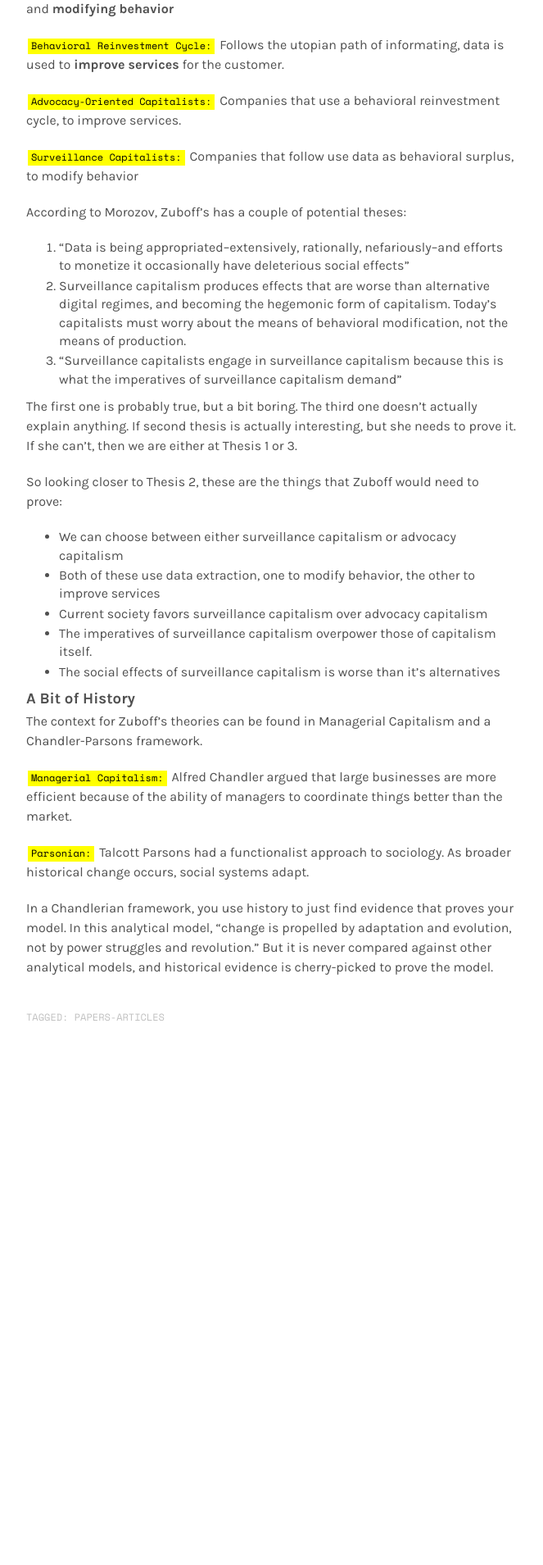
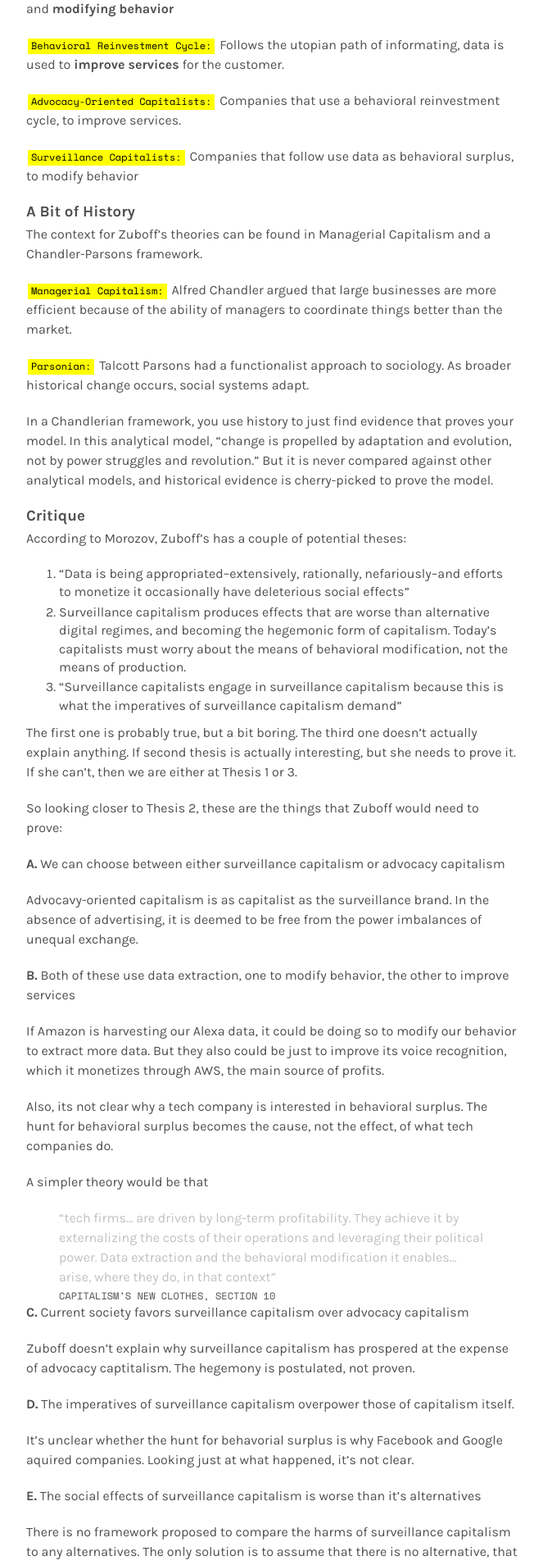
Before and after one commit to andoncemore/notes-blog, a Jekyll site: the page built from _posts/2019-04-27-capitalismsnewclothes.md, in a window 1280 px wide. Shown: the part 558-2467 px from the top of the page at 82% size, without its empty margins (128-791 px from the left). Built offline with Jekyll 4.4.1, drawn with Linux system fonts in a browser that asks for light colours; some of the changed text lies outside the part shown.

Commit message:
new post today

```diff
--- a/_posts/2019-04-27-capitalismsnewclothes.md
+++ b/_posts/2019-04-27-capitalismsnewclothes.md
@@ -26,6 +26,17 @@ In this new book, Zuboff follows this distinction with a new idea of advocacy-or
 
 `Surveillance Capitalists:` Companies that follow use data as behavioral surplus, to modify behavior
 
+### A Bit of History
+The context for Zuboff's theories can be found in Managerial Capitalism and a Chandler-Parsons framework.
+
+`Managerial Capitalism:` Alfred Chandler argued that large businesses are more efficient because of the ability of managers to coordinate things better than the market.
+
+`Parsonian:` Talcott Parsons had a functionalist approach to sociology. As broader historical change occurs, social systems adapt.
+
+In a Chandlerian framework, you use history to just find evidence that proves your model. In this analytical model, "change is propelled by adaptation and evolution, not by power struggles and revolution." But it is never compared against other analytical models, and historical evidence is cherry-picked to prove the model.
+
+### Critique
+
 According to Morozov, Zuboff's has a couple of potential theses:
 1. "Data is being appropriated--extensively, rationally, nefariously--and efforts to monetize it occasionally have deleterious social effects"
 2. Surveillance capitalism produces effects that are worse than alternative digital regimes, and becoming the hegemonic form of capitalism. Today's capitalists must worry about the means of behavioral modification, not the means of production.
@@ -34,17 +45,44 @@ According to Morozov, Zuboff's has a couple of potential theses:
 The first one is probably true, but a bit boring. The third one doesn't actually explain anything. If second thesis is actually interesting, but she needs to prove it. If she can't, then we are either at Thesis 1 or 3.
 
 So looking closer to Thesis 2, these are the things that Zuboff would need to prove:
-* We can choose between either surveillance capitalism or advocacy capitalism
-* Both of these use data extraction, one to modify behavior, the other to improve services
-* Current society favors surveillance capitalism over advocacy capitalism
-* The imperatives of surveillance capitalism overpower those of capitalism itself.
-* The social effects of surveillance capitalism is worse than it's alternatives
 
-### A Bit of History
-The context for Zuboff's theories can be found in Managerial Capitalism and a Chandler-Parsons framework.
+**A.** We can choose between either surveillance capitalism or advocacy capitalism
 
-`Managerial Capitalism:` Alfred Chandler argued that large businesses are more efficient because of the ability of managers to coordinate things better than the market.
+Advocavy-oriented capitalism is as capitalist as the surveillance brand. In the absence of advertising, it is deemed to be free from the power imbalances of unequal exchange.
 
-`Parsonian:` Talcott Parsons had a functionalist approach to sociology. As broader historical change occurs, social systems adapt.
+**B.** Both of these use data extraction, one to modify behavior, the other to improve services
 
-In a Chandlerian framework, you use history to just find evidence that proves your model. In this analytical model, "change is propelled by adaptation and evolution, not by power struggles and revolution." But it is never compared against other analytical models, and historical evidence is cherry-picked to prove the model.
+If Amazon is harvesting our Alexa data, it could be doing so to modify our behavior to extract more data. But they also could be just to improve its voice recognition, which it monetizes through AWS, the main source of profits.
+
+Also, its not clear why a tech company is interested in behavioral surplus. The hunt for behavioral surplus becomes the cause, not the effect, of what tech companies do.
+
+A simpler theory would be that
+> "tech firms... are driven by long-term profitability. They achieve it by externalizing the costs of their operations and leveraging their political power. Data extraction and the behavioral modification it enables...arise, where they do, in that context"
+#### Capitalism's New Clothes, Section 10
+
+**C.** Current society favors surveillance capitalism over advocacy capitalism
+
+Zuboff doesn't explain why surveillance capitalism has prospered at the expense of advocacy captitalism. The hegemony is postulated, not proven.
+
+**D.** The imperatives of surveillance capitalism overpower those of capitalism itself.
+
+It's unclear whether the hunt for behavorial surplus is why Facebook and Google aquired companies. Looking just at what happened, it's not clear.
+
+**E.** The social effects of surveillance capitalism is worse than it's alternatives
+
+There is no framework proposed to compare the harms of surveillance capitalism to any alternatives. The only solution is to assume that there is no alternative, that surveillance capitalism is hegemoic.
+
+### Critique of Academic Scholarship
+
+[Evaluating Scholorship, or why I won't be teaching Shoshana Zuboffs The Age of Surveillance Capitalism ](https://blaynehaggart.wordpress.com/2019/02/15/evaluating-scholarship-or-why-i-wont-be-teaching-shoshana-zuboffs-the-age-of-surveillance-capitalism/)
+
+The points in this article will be useful to keep in mind when I'm writing academic papers.
+
+1. Exxagerated claims to novelty:
+There is **always** a precendent.
+2. Absence of relavent literatures:
+"Scholarship is a conversation, so who are you responding to? How do you relate to their work?"
+3. Unclear framework:
+Zuboff does not show her work. Morozov's review is mostly spent puzzling out her analytical framework.
+4. Use of hyperbole:
+One's argument stops relying so much on reason, logic, and evidence and begins relying on how it make the reader feel.
```
